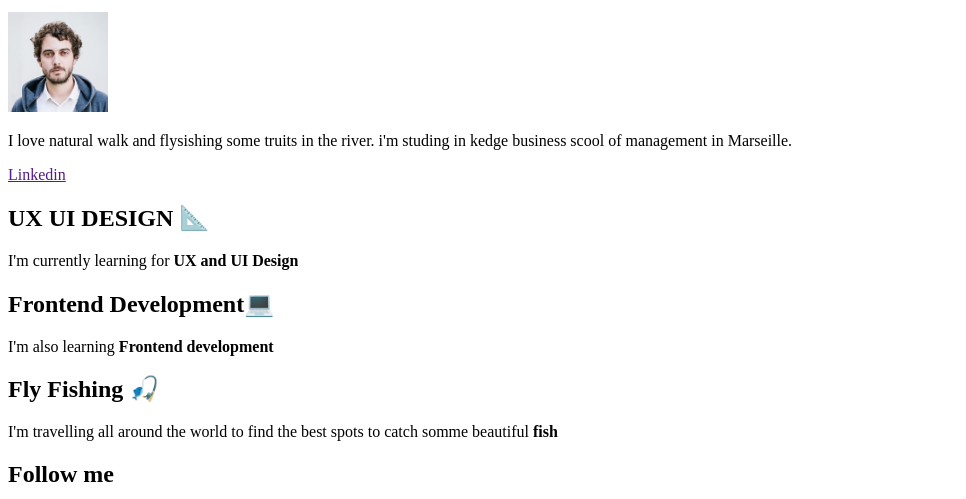
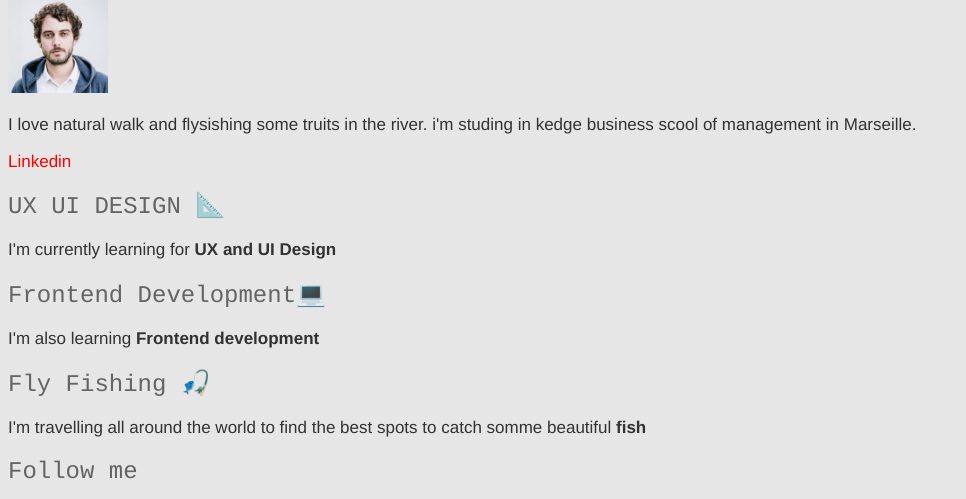
Before and after one commit to matteogoetschy/my-profile, a plain HTML site: page index.html in a window 1280 px wide. Shown: the part 95-594 px from the top of the page, without its empty margins (0-966 px from the left). Drawn offline with Linux system fonts and the light colour scheme.

Commit message:
basic styles for fonts and colors

```diff
--- a/index.html
+++ b/index.html
@@ -1,10 +1,10 @@
 <!Doctype html>
 
 <html>
-
   <head>
-      <time>My profile</time>
+      <title>My profile</title>
       <meta charset="utf-8">
+      <link rel="stylesheet" href="style.css">
       <link rel="stylesheet" href="https://use.fontawesome.com/releases/v5.4.1/css/all.css" integrity="sha384-5sAR7xN1Nv6T6+dT2mhtzEpVJvfS3NScPQTrOxhwjIuvcA67KV2R5Jz6kr4abQsz" crossorigin="anonymous">
 
   </head>
@@ -31,9 +31,7 @@
    <p>I'm travelling all around the world to find the best spots to catch somme beautiful <strong>fish</strong>
    </p>
 
-
    <H2>Follow me</H2>
-
    <ul>
     <li>
    	  <a href="https://github.com/matteogoetschy" target="_blank" >
@@ -51,10 +49,5 @@
       </a>
     </li>
    </ul>
-
   </body>
-
-
-
-
  </html>
--- /dev/null
+++ b/style.css
@@ -0,0 +1,33 @@
+/* Colors and fonts */
+
+body {
+background: rgb(230, 230, 230);
+color: rgb(50, 50, 50);
+font-family: Helvetica;
+font-size: 17px
+}
+
+h1, h2, h3 {
+font-family: courier
+}
+
+h1 {
+  color: red;
+  font-size: 30 px;
+}
+
+h2 {
+
+	color: rgb(100, 100, 100);
+	 font-size: 24px;
+	 font-weight:lighter;
+}
+
+a {
+	text-decoration: none;
+	color: red;
+}
+
+a:hover {
+	color: yellow;
+}
```
Also changed, not shown: images/Photo le 24-09-2018 à 15.11 #2.png (added), 2 other files. Lines whose indentation alone changed are shown as unchanged.
